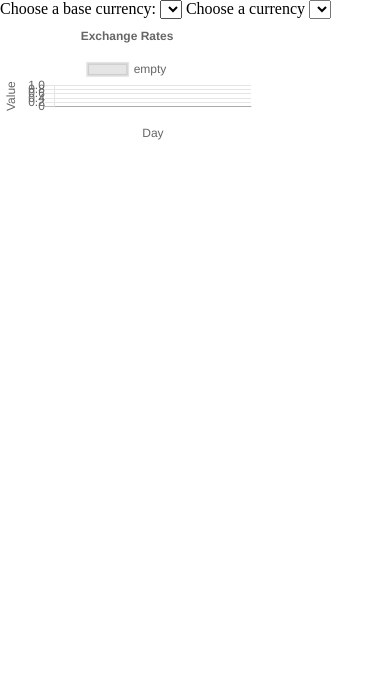
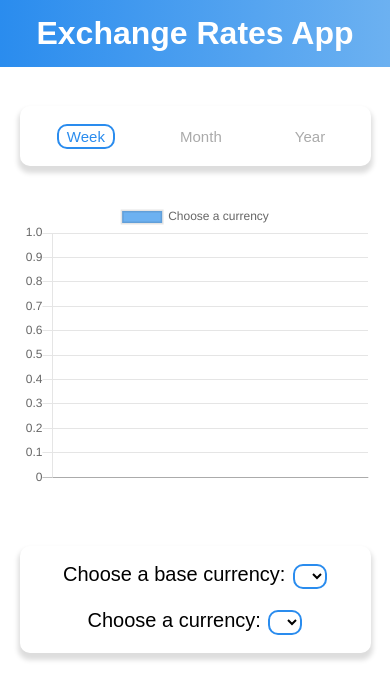
Before and after one commit to PatrykMlodawski/Exchange-Rates-App, a website built with Parcel: page src/index.html in a window 390 px wide. Built offline with nearby package versions, Linux system fonts and the light colour scheme; no server answers.

Commit message:
Added period buttons and mobile design

```diff
--- /dev/null
+++ b/src/chartHandler.js
@@ -0,0 +1,65 @@
+import Chart from 'chart.js';
+
+function makeChart(ctx) {
+  const chart = new Chart(ctx, {
+    type: 'line',
+    data: {
+      labels: null,
+      datasets: [
+        {
+          label: 'Choose a currency',
+          data: null,
+          backgroundColor: 'rgb(108, 177, 241)',
+        },
+      ],
+    },
+    options: {
+      responsive: true,
+      title: {
+        display: false,
+      },
+      scales: {
+        xAxes: [
+          {
+            display: true,
+            // scaleLabel: {
+            //   display: true,
+            //   labelString: 'Day',
+            // },
+          },
+        ],
+        yAxes: [
+          {
+            display: true,
+            // scaleLabel: {
+            //   display: true,
+            //   labelString: 'Value',
+            // },
+          },
+        ],
+      },
+    },
+  });
+  return chart;
+}
+
+export function updateChart(chart, properties, DAYS, data) {
+  const sortedData = [];
+
+  for (const date in data) {
+    sortedData.push([date, data[date][properties.currency]]);
+  }
+
+  sortedData.sort((a, b) => new Date(a[0]) - new Date(b[0]));
+  let days = sortedData.map((e) => e[0]);
+  const values = sortedData.map((e) => e[1]);
+
+  days = days.map((day) => DAYS[new Date(day).getDay()]);
+
+  chart.data.labels = days;
+  chart.data.datasets[0].label = `${properties.base}/${properties.currency}`;
+  chart.data.datasets[0].data = values;
+  chart.update();
+}
+
+export default makeChart;
--- a/src/index.css
+++ b/src/index.css
@@ -4,6 +4,78 @@
   box-sizing: border-box;
 }
 
-.wrapper {
-  width: 65%;
+:root {
+  font-family: Arial, Helvetica, sans-serif;
+  font-size: 62.5%;
 }
+
+body {
+  font-size: 1.6rem;
+}
+
+header {
+  text-align: center;
+  padding: 15px;
+  background: linear-gradient(to right, rgb(42, 140, 238), rgb(108, 177, 241));
+  margin-bottom: 10%;
+}
+
+.title {
+  color: white;
+}
+
+main {
+  padding: 0 5%;
+}
+
+.period-controllers {
+  margin-bottom: 10%;
+  padding: 5% 2.5%;
+  box-shadow: 0 5px 5px 2px #ddd;
+  border-radius: 10px;
+  display: flex;
+  flex-flow: row nowrap;
+  justify-content: space-around;
+}
+
+.period-controller {
+  background: none;
+  border: none;
+  font-size: 1.5rem;
+  color: #aaa;
+  padding: 0.2rem 0.8rem;
+}
+
+.period-controller.active {
+  color: rgb(42, 140, 238);
+  border: rgb(42, 140, 238) solid 2px;
+  border-radius: 10px;
+}
+
+.wrapper-chart {
+  width: 100%;
+  margin-bottom: 15%;
+}
+
+.currency-controllers {
+  font-size: 2rem;
+  text-align: center;
+  padding: 5% 2.5%;
+  box-shadow: 0 5px 5px 2px #ddd;
+  border-radius: 10px;
+}
+
+.currency-controllers .wrapper-controller:not(:last-of-type) {
+  margin-bottom: 2rem;
+}
+
+.currency-controllers label {
+  margin-right: 0.2rem;
+}
+
+.currency-controllers select {
+  padding: 2px 5px;
+  border: rgb(42, 140, 238) solid 2px;
+  border-radius: 10px;
+  background-color: #fff;
+}
--- a/src/index.html
+++ b/src/index.html
@@ -9,17 +9,36 @@
   </head>
   <body>
     <div id="root">
+      <header>
+        <h1 class="title">Exchange Rates App</h1>
+      </header>
+      <main>
+        <div class="period-controllers">
+          <button type="button" class="period-controller active">Week</button>
+          <button type="button" class="period-controller">Month</button>
+          <button type="button" class="period-controller">Year</button>
+        </div>
+        <div class="wrapper-chart">
+          <canvas id="chart" width="1440" height="1200"></canvas>
+        </div>
+        <div class="currency-controllers">
+          <div class="wrapper-controller">
             <label for="base-select">Choose a base currency:</label>
-      <select data-value="base" name="base-select" id="base-select"></select>
-      <label for="currency-select">Choose a currency</label>
+            <select
+              data-value="base"
+              name="base-select"
+              id="base-select"
+            ></select>
+          </div>
+          <div class="wrapper-controller"></div>
+          <label for="currency-select">Choose a currency:</label>
           <select
             data-value="currency"
             name="currency-select"
             id="currency-select"
           ></select>
-      <div class="wrapper">
-        <canvas id="chart" width="1446" height="722"></canvas>
         </div>
+      </main>
     </div>
     <script src="./index.js"></script>
   </body>
--- a/src/index.js
+++ b/src/index.js
@@ -1,12 +1,12 @@
-/* eslint-disable guard-for-in */
-/* eslint-disable no-restricted-syntax */
-import Chart from 'chart.js';
+import makeChart, { updateChart } from './chartHandler';
 import getData, { initializeOptions } from './apiHandler';
 
 const app = document.getElementById('root');
 const baseSelect = document.getElementById('base-select');
 const currencySelect = document.getElementById('currency-select');
 const ctx = document.getElementById('chart').getContext('2d');
+
+const DAYS = ['Mon', 'Tue', 'Wed', 'Thu', 'Fri', 'Sat', 'Sun'];
 
 const properties = {
   startDateStr: null,
@@ -15,69 +15,7 @@ const properties = {
   currency: null,
 };
 
-function makeChart() {
-  const chart = new Chart(ctx, {
-    type: 'line',
-    data: {
-      labels: null,
-      datasets: [
-        {
-          label: 'empty',
-          data: null,
-        },
-      ],
-    },
-    options: {
-      responsive: true,
-      title: {
-        display: true,
-        text: 'Exchange Rates',
-      },
-      scales: {
-        xAxes: [
-          {
-            display: true,
-            scaleLabel: {
-              display: true,
-              labelString: 'Day',
-            },
-          },
-        ],
-        yAxes: [
-          {
-            display: true,
-            scaleLabel: {
-              display: true,
-              labelString: 'Value',
-            },
-          },
-        ],
-      },
-    },
-  });
-  return chart;
-}
-
-const chart = makeChart();
-
-function updateChart(data) {
-  const sortedData = [];
-
-  for (const date in data) {
-    sortedData.push([date, data[date][properties.currency]]);
-  }
-
-  sortedData.sort((a, b) => new Date(a[0]) - new Date(b[0]));
-  const days = sortedData.map((e) => e[0]);
-  const values = sortedData.map((e) => e[1]);
-
-  chart.data.labels = days;
-  chart.data.datasets[0].label = `${properties.base}/${properties.currency}`;
-  chart.data.datasets[0].data = values;
-  chart.update();
-
-  console.log(chart.data.datasets.data);
-}
+const chart = makeChart(ctx);
 
 function changeHandler(e) {
   if (e.target.tagName === 'SELECT') {
@@ -85,15 +23,15 @@ function changeHandler(e) {
     properties[e.target.dataset.value] = e.target.value;
     (async () => {
       data = await getData(properties);
-      updateChart(data);
+      updateChart(chart, properties, DAYS, data);
     })();
   }
 }
 
-function setDate() {
+function setDates() {
   const currentDate = new Date();
   const startDate = new Date(currentDate);
-  startDate.setDate(startDate.getDate() - 29);
+  startDate.setDate(startDate.getDate() - 6);
   const startDateStr = startDate.toISOString().substring(0, 10);
   const endDateStr = currentDate.toISOString().substring(0, 10);
 
@@ -116,4 +54,4 @@ function setOptions(options) {
 
 app.addEventListener('change', changeHandler);
 initializeOptions(setOptions);
-setDate();
+setDates();
```
Also changed, not shown: .eslintrc.json. Lines whose indentation alone changed are shown as unchanged.
